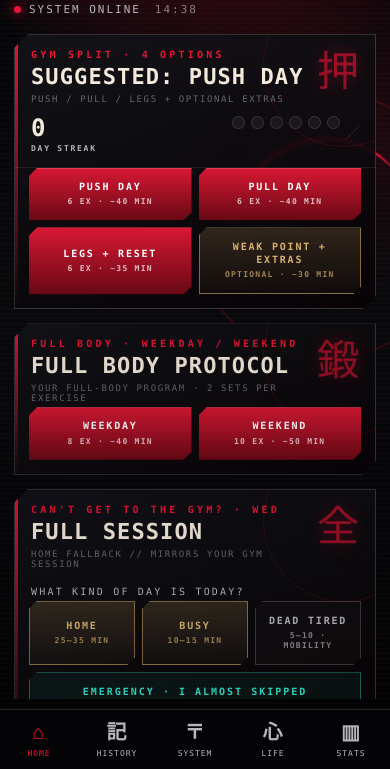
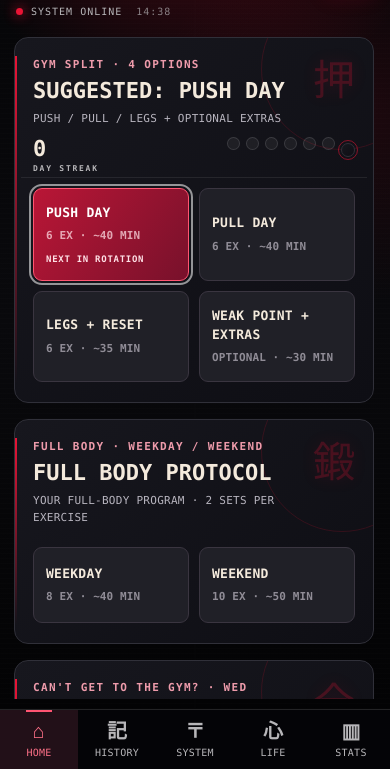
Before and after one commit to flafstar/zen-gym, a plain HTML site: page index.html in a window 390 px wide. Shown: the part 75-844 px from the top of the page. Drawn offline with Linux system fonts and the light colour scheme.

Commit message:
Polish mobile workout dashboard hierarchy and readability

```diff
--- a/index.html
+++ b/index.html
@@ -2,7 +2,7 @@
 <html lang="en">
 <head>
 <meta charset="utf-8">
-<meta name="viewport" content="width=device-width,initial-scale=1,viewport-fit=cover,user-scalable=no">
+<meta name="viewport" content="width=device-width,initial-scale=1,viewport-fit=cover">
 <meta name="apple-mobile-web-app-capable" content="yes">
 <meta name="apple-mobile-web-app-status-bar-style" content="black-translucent">
 <meta name="apple-mobile-web-app-title" content="ZEN GYM">
@@ -201,6 +201,22 @@
 .log-head-bar .lh-watch:active{transform:translateY(1px)}
 .log-area .log-last{margin-top:2px}
 .log-area .etip{margin-top:2px}
+
+/* Readable training dashboard */
+body:after{opacity:.22}.noise,.bg-jp,.slash{display:none}
+#app{max-width:760px;margin:auto}
+.brand{padding:6px 2px 14px;margin-bottom:0}.brand h1{font-size:26px;letter-spacing:.16em}.brand .jp{color:#e98b99}.online{font-size:10px;letter-spacing:.1em}
+.home-scroll{scrollbar-width:thin;scrollbar-color:#35313a transparent;padding-right:2px}
+.today{clip-path:none;border-radius:14px;border-color:#303039;background:linear-gradient(135deg,#17171e,#0e0e14);margin:6px 0 16px;padding:6px;opacity:1!important}
+.today:before{width:2px;top:18px;bottom:18px}.today-head{padding:14px 12px 10px}.today-title{font-size:11px;letter-spacing:.12em;color:#ee9bab}.today-day{font-size:22px;letter-spacing:0;line-height:1.25}.day-tag{font-size:11px;letter-spacing:.025em;line-height:1.6;color:#b8b5bf}.today-jp{opacity:.4}
+.today-actions{gap:10px;padding:10px 12px 14px}.today-actions .tbtn{min-width:0;min-height:76px;clip-path:none;border-radius:9px;text-align:left;padding:15px 12px;font-size:13px;line-height:1.4;letter-spacing:.02em;border:1px solid #3a3540;background:#202027;color:#f4eadc;box-shadow:none;white-space:normal}
+.today-actions .tbtn small{font-size:11px;letter-spacing:.01em;line-height:1.5;color:#bbb6c1;margin-top:6px}.today-actions .tbtn.on{background:linear-gradient(125deg,#b91636,#78112b);border-color:#ff5571;color:white}.today-actions .tbtn.on small{color:#ffe0e6}.today-actions .tbtn.on:after{content:'NEXT IN ROTATION';display:block;font-size:9px;letter-spacing:.08em;color:#ffe0e6;margin-top:8px}
+.today-actions .tbtn.emerg{border-color:#35534e;color:#a9d7cc;background:#14201f}.today-q{font-size:11px;letter-spacing:.06em;padding-left:12px}.streak-row{padding:0 12px 4px}.streak-num{font-size:22px}
+.session.card{clip-path:none;border-radius:10px;box-shadow:none;min-height:84px}.session .name{font-size:15px;letter-spacing:.035em;line-height:1.4}.session .meta{font-size:11px;letter-spacing:.02em;line-height:1.5}.session .kanji{font-size:34px;color:#abc2b8}.syslabel-tx{font-size:11px;letter-spacing:.12em}
+.nav{max-width:760px;margin:auto}.nav button{font-size:10px;letter-spacing:.025em;position:relative}.nav button.on{color:#ff7188;background:#221018}.nav button.on:before{content:'';position:absolute;top:0;width:26px;height:2px;background:#ff5472}
+button:focus-visible{outline:2px solid #ff8295;outline-offset:-3px}
+@media(hover:hover){.today-actions .tbtn:hover{border-color:#e76c85;filter:brightness(1.12)}}
+@media(max-width:380px){.today-day{font-size:19px}.today-actions{padding:8px;gap:8px}.today-actions .tbtn{font-size:12px;padding:12px 9px}.session{grid-template-columns:36px 1fr 30px;gap:8px}.session .name{font-size:13px}}
 </style>
 </head>
 <body>
--- a/sw.js
+++ b/sw.js
@@ -1,4 +1,4 @@
-const CACHE = 'zen-gym-v48';
+const CACHE = 'zen-gym-v49';
 const FILES = ['./', './index.html', './icon.png', './icon-180.png', './manifest.json'];
 
 self.addEventListener('install', e => {
```
